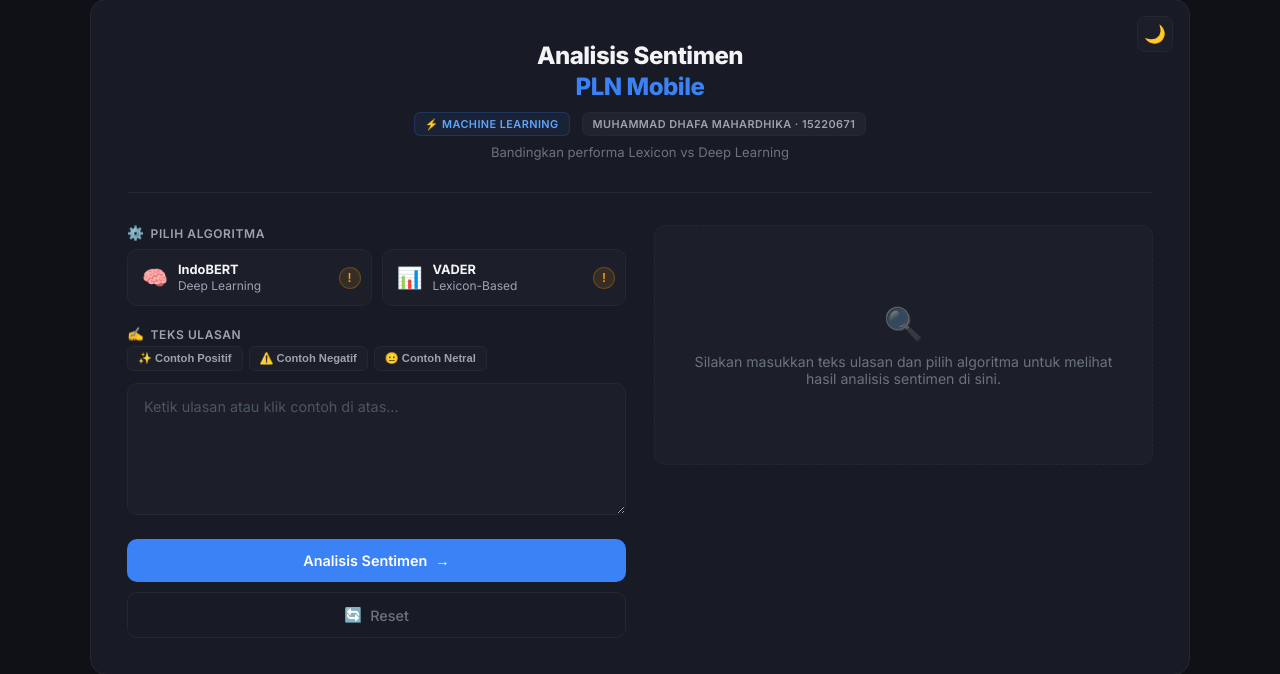
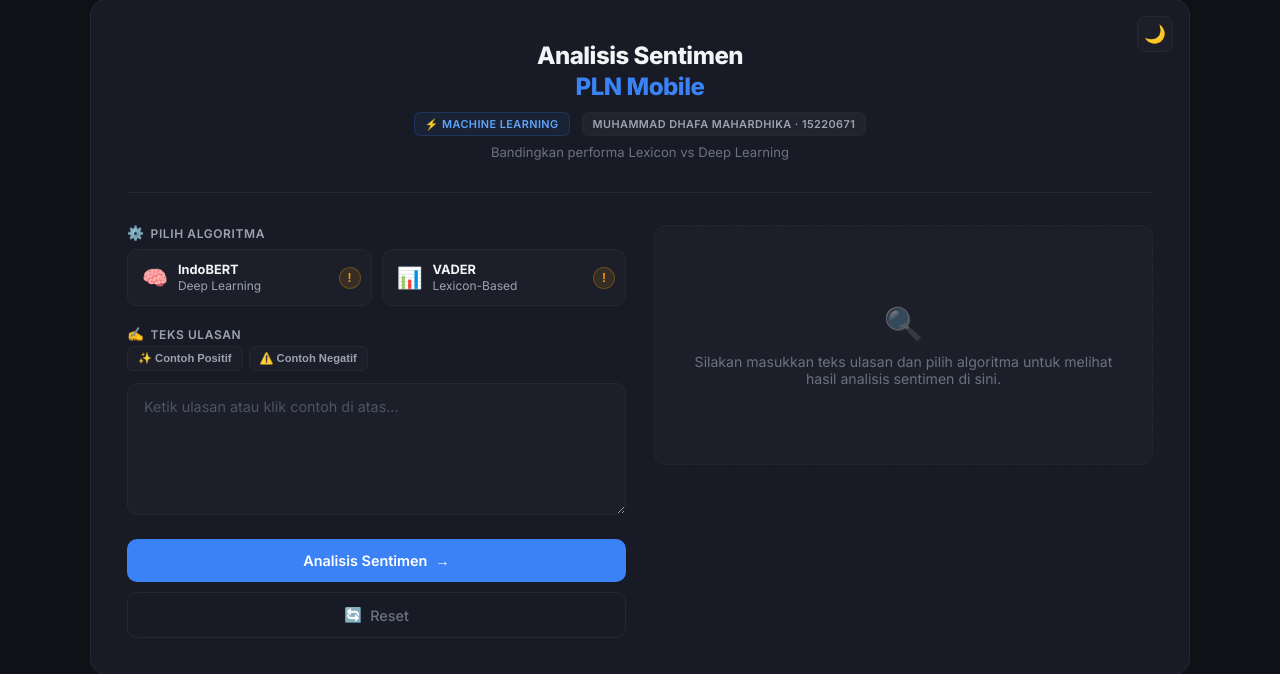
Before and after one commit to Dhafa30/analisis-sentimen, a Django app: page / in a window 1280 px wide. Shown: the part 41-715 px from the top of the page. Run offline with Django 5.2, Linux system fonts and the light colour scheme.

Commit message:
Update quick fill examples: change negative and remove neutral

```diff
--- a/analyzer/templates/index.html
+++ b/analyzer/templates/index.html
@@ -904,8 +904,7 @@
 
                         <div class="quick-fill">
                             <button type="button" class="btn-quick" onclick="document.getElementById('teks_ulasan').value='Aplikasi ini sangat bagus, saya bisa beli token listrik dengan mudah dan cepat. Terima kasih PLN!'">✨ Contoh Positif</button>
-                            <button type="button" class="btn-quick" onclick="document.getElementById('teks_ulasan').value='Sering error kalau mau bayar tagihan, aplikasinya lemot banget tolong dong diperbaiki secepatnya.'">⚠️ Contoh Negatif</button>
-                            <button type="button" class="btn-quick" onclick="document.getElementById('teks_ulasan').value='Saya sudah menginstall aplikasi pln mobile di hp saya kemarin.'">😐 Contoh Netral</button>
+                            <button type="button" class="btn-quick" onclick="document.getElementById('teks_ulasan').value='Kecewa banget, saya sudah bayar tagihan tapi di aplikasi statusnya masih belum terbayar dan CS tidak merespons.'">⚠️ Contoh Negatif</button>
                         </div>
 
                         <textarea name="teks_ulasan" id="teks_ulasan" rows="6" placeholder="Ketik ulasan atau klik contoh di atas..." required>{{ teks_input }}</textarea>
```
